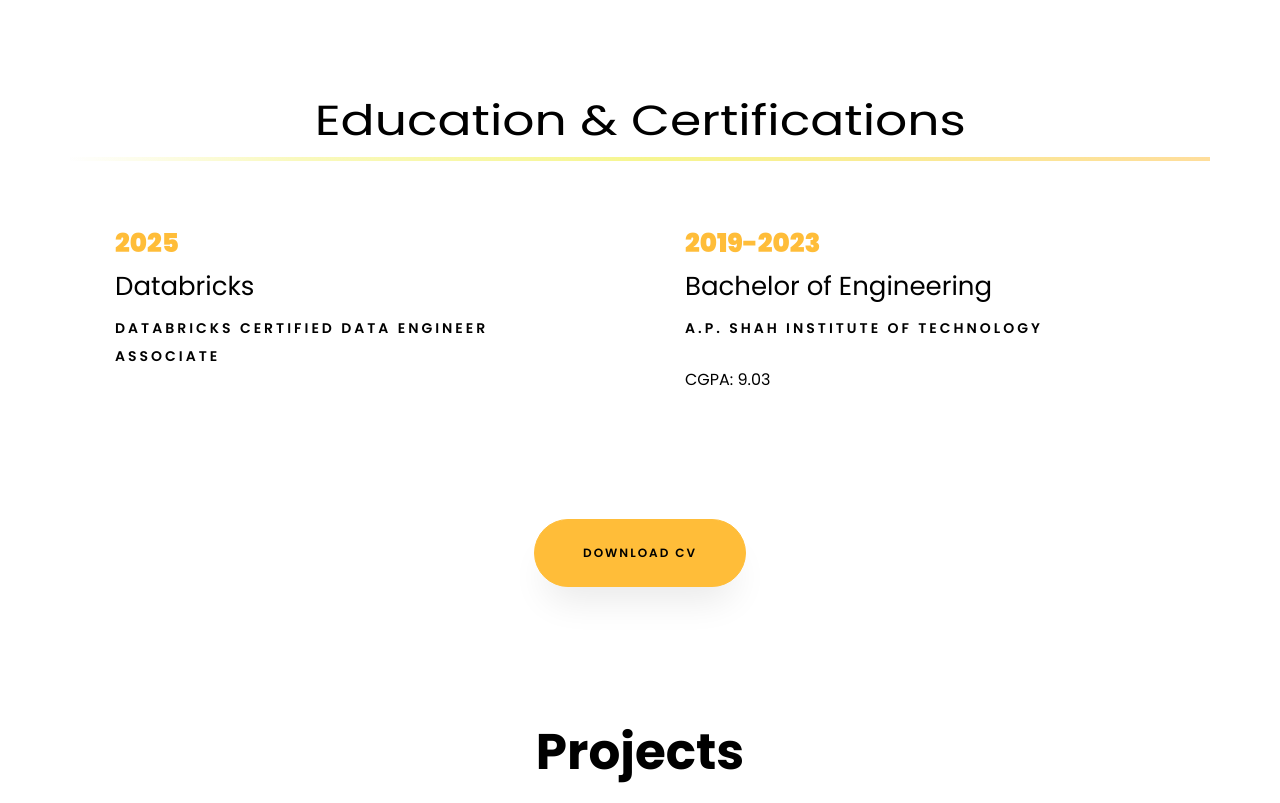
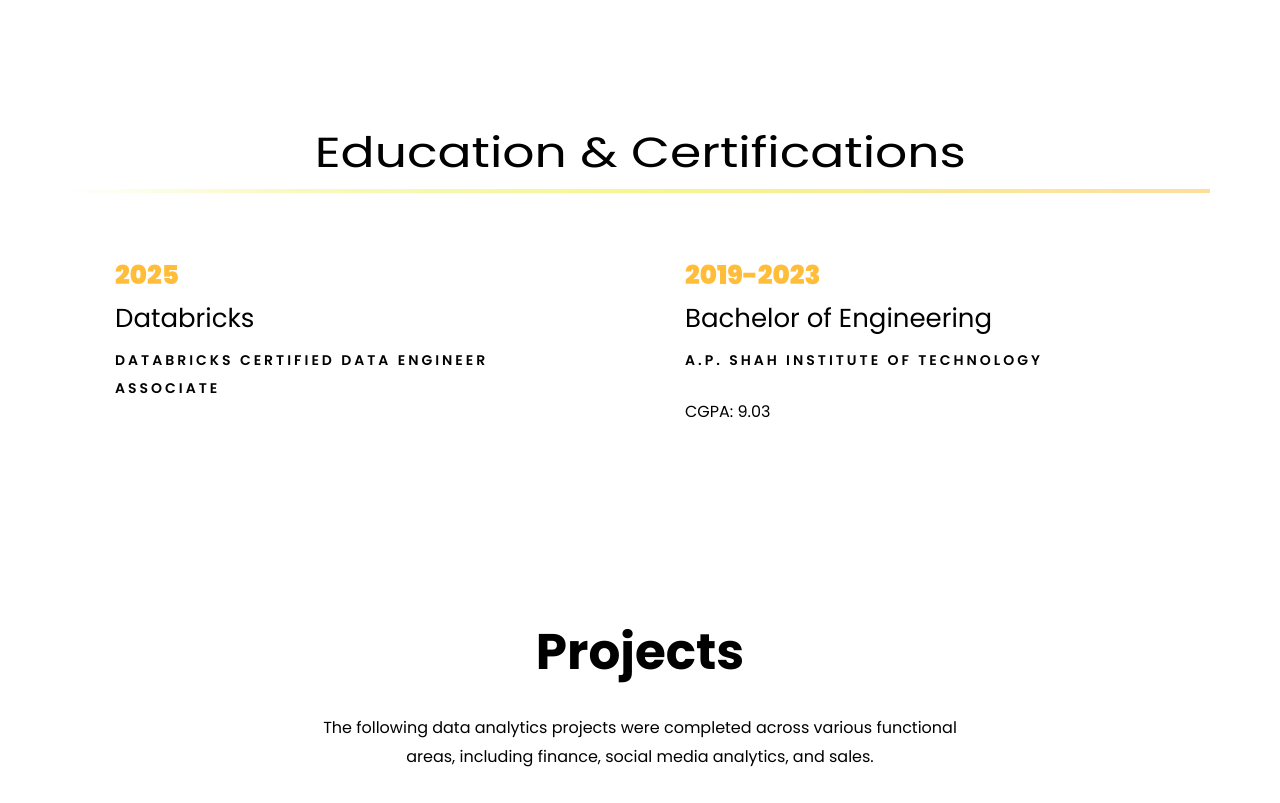
Before and after one commit to KaranShah-py/KaranShah-py.github.io, a plain HTML site: page index.html in a window 1280 px wide. Shown: the part 2973-3776 px from the top of the page. Drawn offline with Linux system fonts and the light colour scheme; files whose address does not match are found by name.

Commit message:
Update index.html

```diff
--- a/index.html
+++ b/index.html
@@ -332,7 +332,7 @@
           </div>
         </div>
 
-		<div class="row justify-content-center mt-3">
+		<div class="row justify-content-center mt-5">
 			<div class="col-md-6 text-center ftco-animate">
 				<p>
 					<a href="https://drive.google.com/file/d/1j1TJmxlt-ZceGCN3l1AeQF5uuREBTDj_/view?usp=sharing"
@@ -400,12 +400,6 @@
     					<span class="position">A.P. Shah Institute of Technology</span>
     					<p class="mt-4">CGPA: 9.03</p>
     				</div>
-    			</div>
-    		</div>
-
-    		<div class="row justify-content-center mt-5">
-    			<div class="col-md-6 text-center ftco-animate">
-    				<p><a href="https://drive.google.com/file/d/1j1TJmxlt-ZceGCN3l1AeQF5uuREBTDj_/view?usp=sharing" class="btn btn-primary py-4 px-5">Download CV</a></p>
     			</div>
     		</div>
     	</div>
```
